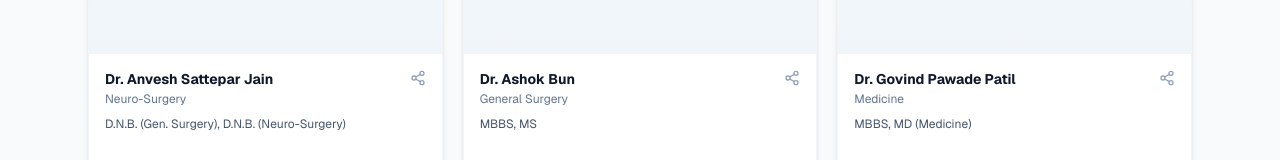
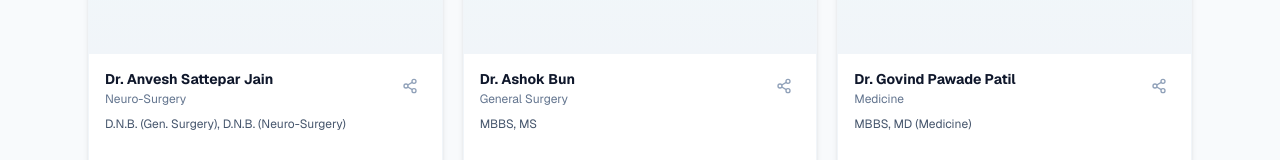
Before and after one commit to rp98nt/shivnerihospital, a Next.js app: page /team-of-doctors in a window 1280 px wide. Shown: the part 606-766 px from the top of the page. Built offline with nearby package versions, Linux system fonts and the light colour scheme; no server answers; the database is empty.

Commit message:
feat: add working share button on doctor cards
Use the Web Share API with clipboard fallback on homepage carousel and Team of Doctors cards.

```diff
--- a/components/doctor-card.tsx
+++ b/components/doctor-card.tsx
@@ -1,4 +1,5 @@
 import { DoctorAvatar } from "@/components/doctor-avatar";
+import { DoctorShareButton } from "@/components/doctor-share-button";
 import {
   getDoctorAppointmentPath,
   getDoctorProfilePath,
@@ -73,7 +74,10 @@ export function DoctorCard({
             </h3>
             <p className="mt-0.5 text-xs text-slate-500">{doctor.specialty}</p>
           </div>
-          <ShareIcon className="h-4 w-4 shrink-0 text-slate-400" />
+          <DoctorShareButton
+            doctorName={doctor.name}
+            profilePath={getDoctorProfilePath(doctor.slug)}
+          />
         </div>
 
         <p className="mt-2 line-clamp-2 text-[11px] leading-relaxed text-slate-600 sm:text-xs">
@@ -132,21 +136,3 @@ function ArrowUpRightIcon({ className }: { className?: string }) {
     </svg>
   );
 }
-
-function ShareIcon({ className }: { className?: string }) {
-  return (
-    <svg
-      className={className}
-      viewBox="0 0 24 24"
-      fill="none"
-      stroke="currentColor"
-      strokeWidth="2"
-      aria-hidden
-    >
-      <circle cx="18" cy="5" r="3" />
-      <circle cx="6" cy="12" r="3" />
-      <circle cx="18" cy="19" r="3" />
-      <path d="m8.59 13.51 6.83 3.98M15.41 6.51l-6.82 3.98" />
-    </svg>
-  );
-}
--- /dev/null
+++ b/components/doctor-share-button.tsx
@@ -0,0 +1,103 @@
+"use client";
+
+import { useState } from "react";
+
+type DoctorShareButtonProps = {
+  doctorName: string;
+  profilePath: string;
+};
+
+export function DoctorShareButton({
+  doctorName,
+  profilePath,
+}: DoctorShareButtonProps) {
+  const [status, setStatus] = useState<"idle" | "copied">("idle");
+
+  async function handleShare(event: React.MouseEvent<HTMLButtonElement>) {
+    event.preventDefault();
+    event.stopPropagation();
+
+    const url = `${window.location.origin}${profilePath}`;
+    const shareData: ShareData = {
+      title: `${doctorName} | Shivneri Hospital`,
+      text: `View ${doctorName} at Shivneri Hospital`,
+      url,
+    };
+
+    try {
+      if (typeof navigator.share === "function") {
+        await navigator.share(shareData);
+        return;
+      }
+
+      await copyLink(url);
+    } catch (error) {
+      if (error instanceof Error && error.name === "AbortError") {
+        return;
+      }
+
+      try {
+        await copyLink(url);
+      } catch {
+        window.prompt("Copy this link:", url);
+      }
+    }
+  }
+
+  async function copyLink(url: string) {
+    await navigator.clipboard.writeText(url);
+    setStatus("copied");
+    window.setTimeout(() => setStatus("idle"), 2000);
+  }
+
+  return (
+    <button
+      type="button"
+      onClick={handleShare}
+      aria-label={
+        status === "copied" ? "Link copied" : `Share ${doctorName}`
+      }
+      title={status === "copied" ? "Link copied" : `Share ${doctorName}`}
+      className="flex h-8 w-8 shrink-0 items-center justify-center rounded-lg text-slate-400 transition hover:bg-slate-100 hover:text-teal-700 focus-visible:outline-none focus-visible:ring-2 focus-visible:ring-teal-500/30"
+    >
+      {status === "copied" ? (
+        <CheckIcon className="h-4 w-4 text-teal-600" />
+      ) : (
+        <ShareIcon className="h-4 w-4" />
+      )}
+    </button>
+  );
+}
+
+function ShareIcon({ className }: { className?: string }) {
+  return (
+    <svg
+      className={className}
+      viewBox="0 0 24 24"
+      fill="none"
+      stroke="currentColor"
+      strokeWidth="2"
+      aria-hidden
+    >
+      <circle cx="18" cy="5" r="3" />
+      <circle cx="6" cy="12" r="3" />
+      <circle cx="18" cy="19" r="3" />
+      <path d="m8.59 13.51 6.83 3.98M15.41 6.51l-6.82 3.98" />
+    </svg>
+  );
+}
+
+function CheckIcon({ className }: { className?: string }) {
+  return (
+    <svg
+      className={className}
+      viewBox="0 0 24 24"
+      fill="none"
+      stroke="currentColor"
+      strokeWidth="2"
+      aria-hidden
+    >
+      <path d="M20 6 9 17l-5-5" strokeLinecap="round" strokeLinejoin="round" />
+    </svg>
+  );
+}
```
